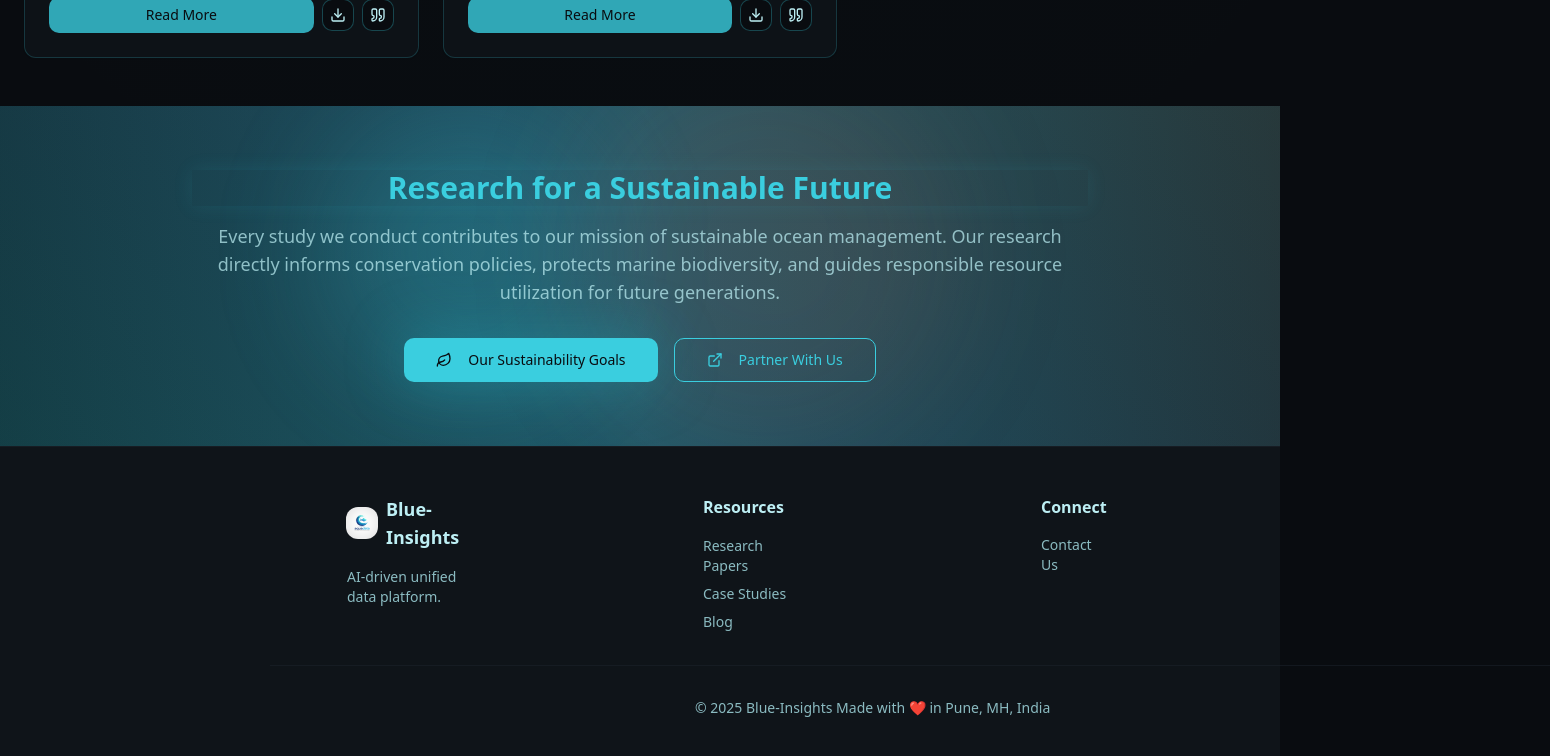
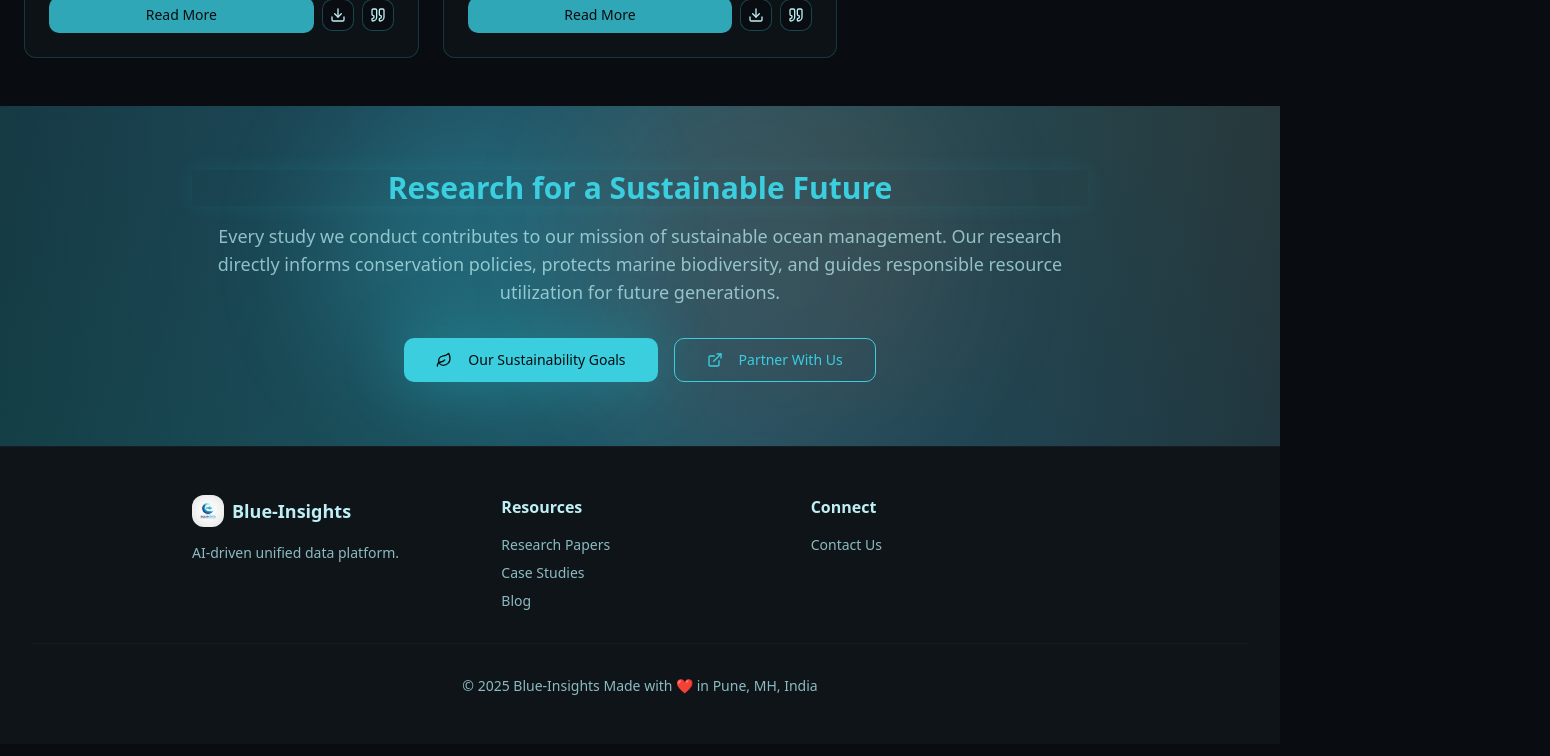
Before and after one commit to theProNerd14/aqua-insights-16, a React (Vite) app: page /research in a window 1280 px wide. Shown: the part 1908-2664 px from the top of the page, 1550 px wide, since content can reach past the window. Built offline with nearby package versions, Linux system fonts and the light colour scheme; the HTML template or start-up script is replaced by a standard one.

Commit message:
Center align footer elements

```diff
--- a/src/components/Footer.tsx
+++ b/src/components/Footer.tsx
@@ -1,41 +1,35 @@
 import blueInsightsLogo from "@/assets/blue-insights-logo.png";
 export const Footer = () => {
   return <footer className="bg-card border-t border-border/50">
-      <div className="container py-12 px-0 mx-[270px]">
-        <div className="grid grid-cols-1 md:grid-cols-4 gap-8">
-          <div className="mx-0 px-[76px]">
+      <div className="container py-12 mx-auto">
+        <div className="grid grid-cols-1 md:grid-cols-3 gap-8 text-center md:text-left max-w-4xl mx-auto">
+          <div className="flex flex-col items-center md:items-start">
             <div className="flex items-center space-x-2 mb-4">
               <img src={blueInsightsLogo} alt="Blue-Insights" className="w-8 h-8 rounded-lg" />
               <span className="text-lg font-bold">Blue-Insights</span>
             </div>
-            <p className="text-sm text-muted-foreground py-0 my-[4px] mx-0 px-px">AI-driven unified data platform.</p>
+            <p className="text-sm text-muted-foreground">AI-driven unified data platform.</p>
           </div>
 
-
-
-          <div className="py-0 mx-0 px-[105px]">
+          <div className="flex flex-col items-center md:items-start">
             <h3 className="font-semibold mb-4">Resources</h3>
-            <ul className="space-y-2 text-sm text-muted-foreground py-px">
-
+            <ul className="space-y-2 text-sm text-muted-foreground">
               <li><a href="#" className="hover:text-primary transition-colors">Research Papers</a></li>
               <li><a href="#" className="hover:text-primary transition-colors">Case Studies</a></li>
               <li><a href="#" className="hover:text-primary transition-colors">Blog</a></li>
             </ul>
           </div>
 
-          <div className="mx-0 px-[115px]">
+          <div className="flex flex-col items-center md:items-start">
             <h3 className="font-semibold mb-4">Connect</h3>
             <ul className="space-y-2 text-sm text-muted-foreground">
               <li><a href="#" className="hover:text-primary transition-colors">Contact Us</a></li>
-
-
-
             </ul>
           </div>
         </div>
 
-        <div className="mt-8 pt-8 border-t border-border/50 flex flex-col md:flex-row justify-between items-center">
-          <p className="text-sm text-muted-foreground text-center mx-[425px]">© 2025 Blue-Insights
+        <div className="mt-8 pt-8 border-t border-border/50 flex justify-center items-center">
+          <p className="text-sm text-muted-foreground text-center">© 2025 Blue-Insights
 Made with ❤️ in Pune, MH, India</p>
           <div className="flex space-x-6 mt-4 md:mt-0">
 
```
